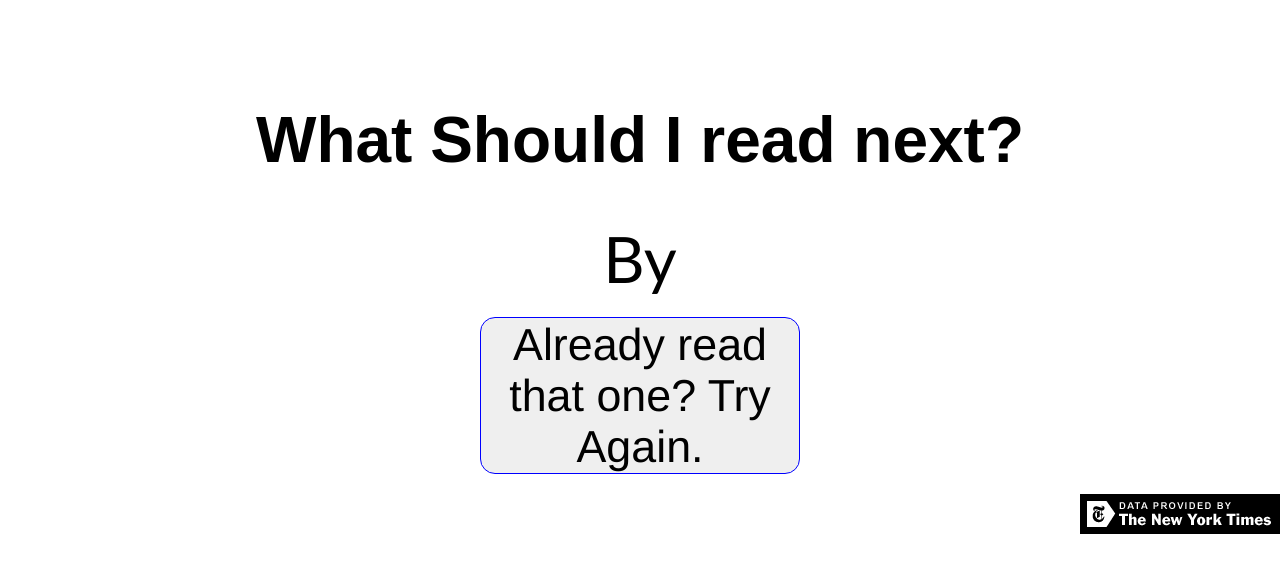
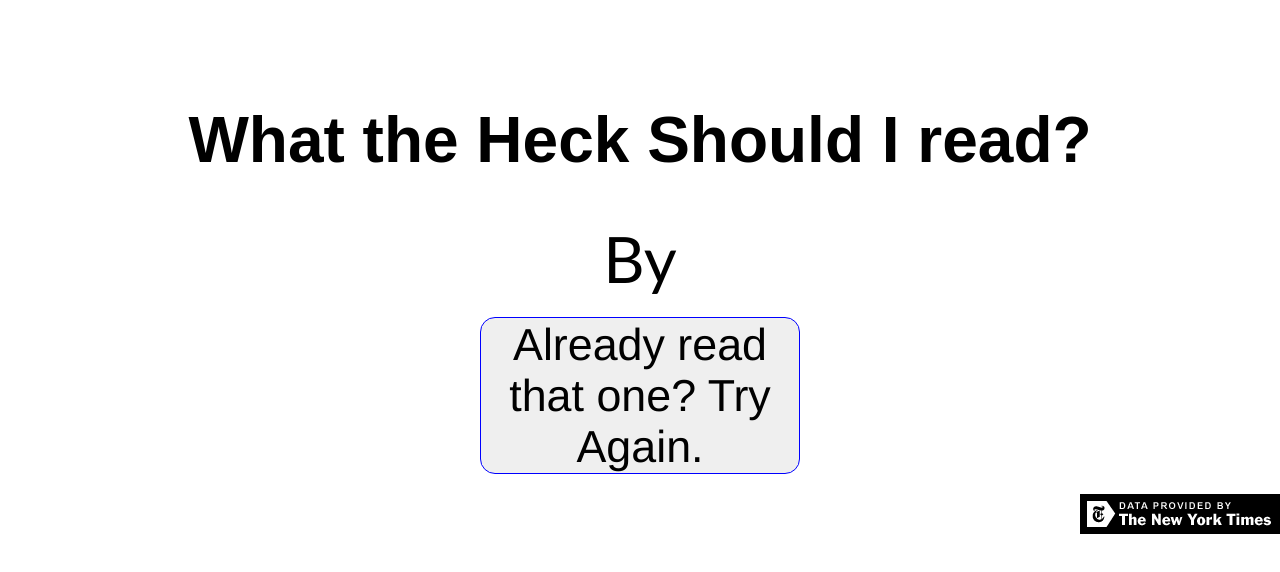
Before and after one commit to SQLMD/what-should-i-read-react, a React (Create React App) app: page / in a window 1280 px wide. Shown: the top 572 px of the page. Built offline with nearby package versions, Linux system fonts and the light colour scheme; no server answers.

Commit message:
Update text

```diff
--- a/src/App.js
+++ b/src/App.js
@@ -73,7 +73,7 @@ class App extends Component {
         {" "}
         <main>
           <header>
-            <h1>What Should I read next?</h1>
+            <h1>What the Heck Should I read?</h1>
           </header>
           <Book
             title={this.state.title}
```
